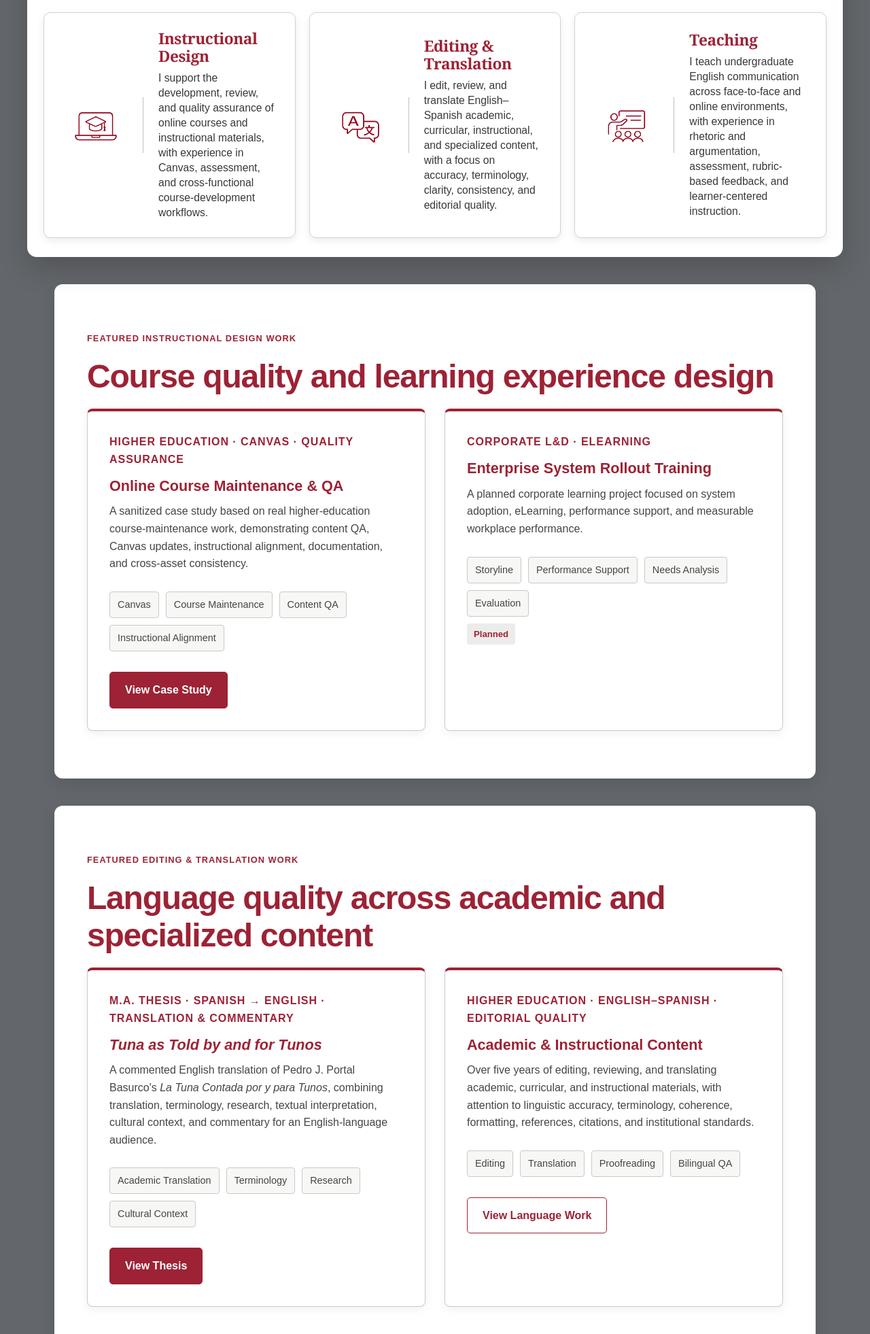
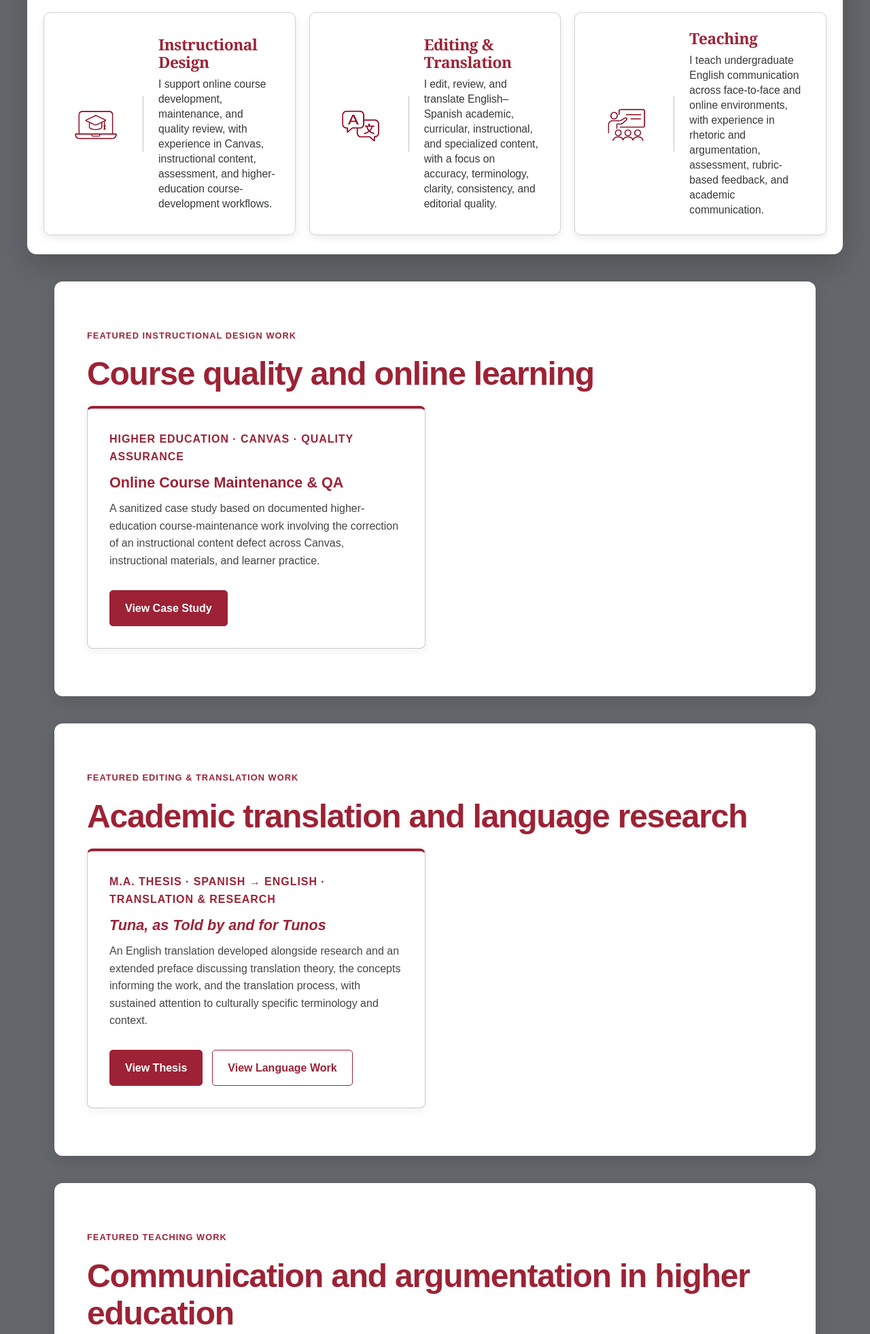
Before and after one commit to orojas-services/orojas-services.github.io, a plain HTML site: page index.html in a window 1280 px wide. Shown: the part 729-2691 px from the top of the page at 68% size. Drawn offline with Linux system fonts and the light colour scheme.

Commit message:
Revise index.html for improved content and layout
Updated content and structure for better clarity and accuracy.

```diff
--- a/index.html
+++ b/index.html
@@ -13,10 +13,11 @@
 
   <meta
     name="description"
-    content="Portfolio of Orlando A. Rojas Barbosa, MA — instructional content, editing and translation, and higher education professional."
+    content="Professional work of Orlando A. Rojas Barbosa, MA across instructional design, English–Spanish editing and translation, and higher-education teaching."
   >
 
   <link rel="stylesheet" href="styles.css">
+
   <link
     rel="icon"
     type="image/png"
@@ -39,11 +40,11 @@
       <a
         class="brand"
         href="index.html"
-        aria-label="Orlando Rojas home"
+        aria-label="Orlando A. Rojas Barbosa, MA home"
       >
         <img
           src="orlando-rojas-logo.png"
-          alt="Orlando Rojas — Editor, Translator, Educator"
+          alt="Orlando A. Rojas Barbosa, MA — Editor, Translator, Educator"
           class="brand-logo"
         >
       </a>
@@ -78,6 +79,7 @@
               ▾
             </span>
           </button>
+
 
           <div
             class="nav-dropdown-menu"
@@ -127,7 +129,9 @@
     <div class="home-panel">
 
 
-      <!-- HERO -->
+      <!-- =================================================
+           HERO
+           ================================================= -->
 
       <section class="portfolio-hero">
 
@@ -143,7 +147,6 @@
             English–Spanish editing and translation, and university
             teaching in higher education.
           </p>
-
 
         </div>
 
@@ -165,7 +168,7 @@
 
 
       <!-- =================================================
-           PROFESSIONAL PILLARS
+           PROFESSIONAL AREAS
            ================================================= -->
 
       <section
@@ -175,7 +178,7 @@
       >
 
 
-        <!-- Instructional Design -->
+        <!-- INSTRUCTIONAL DESIGN -->
 
         <a
           class="pillar-card"
@@ -202,9 +205,9 @@
             </h2>
 
             <p>
-  I support the development, review, and quality assurance of online courses
-  and instructional materials, with experience in Canvas, assessment, and
-  cross-functional course-development workflows.
+              I support online course development, maintenance, and quality
+              review, with experience in Canvas, instructional content,
+              assessment, and higher-education course-development workflows.
             </p>
 
           </div>
@@ -213,7 +216,7 @@
 
 
 
-        <!-- Editing & Translation -->
+        <!-- EDITING & TRANSLATION -->
 
         <a
           class="pillar-card"
@@ -241,9 +244,10 @@
             </h2>
 
             <p>
-  I edit, review, and translate English–Spanish academic, curricular,
-  instructional, and specialized content, with a focus on accuracy,
-  terminology, clarity, consistency, and editorial quality.
+              I edit, review, and translate English–Spanish academic,
+              curricular, instructional, and specialized content, with
+              a focus on accuracy, terminology, clarity, consistency,
+              and editorial quality.
             </p>
 
           </div>
@@ -252,7 +256,7 @@
 
 
 
-        <!-- Teaching -->
+        <!-- TEACHING -->
 
         <a
           class="pillar-card"
@@ -280,9 +284,10 @@
             </h2>
 
             <p>
-  I teach undergraduate English communication across face-to-face and online
-  environments, with experience in rhetoric and argumentation, assessment,
-  rubric-based feedback, and learner-centered instruction.
+              I teach undergraduate English communication across face-to-face
+              and online environments, with experience in rhetoric and
+              argumentation, assessment, rubric-based feedback, and
+              academic communication.
             </p>
 
           </div>
@@ -307,7 +312,7 @@
       </p>
 
       <h2>
-        Course quality and learning experience design
+        Course quality and online learning
       </h2>
 
 
@@ -324,21 +329,11 @@
           </h3>
 
           <p>
-            A sanitized case study based on real higher-education
-            course-maintenance work, demonstrating content QA,
-            Canvas updates, instructional alignment, documentation,
-            and cross-asset consistency.
+            A sanitized case study based on documented higher-education
+            course-maintenance work involving the correction of an
+            instructional content defect across Canvas, instructional
+            materials, and learner practice.
           </p>
-
-
-          <div class="tag-list">
-
-            <span class="tag">Canvas</span>
-            <span class="tag">Course Maintenance</span>
-            <span class="tag">Content QA</span>
-            <span class="tag">Instructional Alignment</span>
-
-          </div>
 
 
           <div class="button-row">
@@ -351,40 +346,6 @@
             </a>
 
           </div>
-
-        </article>
-
-
-        <article class="project-card">
-
-          <p class="project-meta">
-            Corporate L&D · eLearning
-          </p>
-
-          <h3>
-            Enterprise System Rollout Training
-          </h3>
-
-          <p>
-            A planned corporate learning project focused on
-            system adoption, eLearning, performance support,
-            and measurable workplace performance.
-          </p>
-
-
-          <div class="tag-list">
-
-            <span class="tag">Storyline</span>
-            <span class="tag">Performance Support</span>
-            <span class="tag">Needs Analysis</span>
-            <span class="tag">Evaluation</span>
-
-          </div>
-
-
-          <span class="project-status">
-            Planned
-          </span>
 
         </article>
 
@@ -405,52 +366,28 @@
       </p>
 
       <h2>
-        Language quality across academic and specialized content
+        Academic translation and language research
       </h2>
 
 
       <div class="project-grid">
 
-
-        <!-- THESIS -->
-
         <article class="project-card">
 
           <p class="project-meta">
-            M.A. Thesis · Spanish → English · Translation & Commentary
+            M.A. Thesis · Spanish → English · Translation & Research
           </p>
 
           <h3>
-            <em>Tuna as Told by and for Tunos</em>
+            <em>Tuna, as Told by and for Tunos</em>
           </h3>
 
           <p>
-            A commented English translation of Pedro J. Portal Basurco's
-            <em>La Tuna Contada por y para Tunos</em>, combining translation,
-            terminology, research, textual interpretation, cultural context,
-            and commentary for an English-language audience.
+            An English translation developed alongside research and an
+            extended preface discussing translation theory, the concepts
+            informing the work, and the translation process, with sustained
+            attention to culturally specific terminology and context.
           </p>
-
-
-          <div class="tag-list">
-
-            <span class="tag">
-              Academic Translation
-            </span>
-
-            <span class="tag">
-              Terminology
-            </span>
-
-            <span class="tag">
-              Research
-            </span>
-
-            <span class="tag">
-              Cultural Context
-            </span>
-
-          </div>
 
 
           <div class="button-row">
@@ -464,55 +401,6 @@
               View Thesis
             </a>
 
-          </div>
-
-        </article>
-
-
-
-        <!-- PROFESSIONAL LANGUAGE WORK -->
-
-        <article class="project-card">
-
-          <p class="project-meta">
-            Higher Education · English–Spanish · Editorial Quality
-          </p>
-
-          <h3>
-            Academic & Instructional Content
-          </h3>
-
-          <p>
-            Over five years of editing, reviewing, and translating
-            academic, curricular, and instructional materials, with
-            attention to linguistic accuracy, terminology, coherence,
-            formatting, references, citations, and institutional standards.
-          </p>
-
-
-          <div class="tag-list">
-
-            <span class="tag">
-              Editing
-            </span>
-
-            <span class="tag">
-              Translation
-            </span>
-
-            <span class="tag">
-              Proofreading
-            </span>
-
-            <span class="tag">
-              Bilingual QA
-            </span>
-
-          </div>
-
-
-          <div class="button-row">
-
             <a
               class="button button-secondary"
               href="langwork.html"
@@ -523,7 +411,6 @@
           </div>
 
         </article>
-
 
       </div>
 
@@ -542,14 +429,11 @@
       </p>
 
       <h2>
-        Communication, argumentation, and applied language learning
+        Communication and argumentation in higher education
       </h2>
 
 
       <div class="project-grid">
-
-
-        <!-- UNIVERSITY TEACHING -->
 
         <article class="project-card">
 
@@ -569,97 +453,18 @@
           </p>
 
 
-          <div class="tag-list">
-
-            <span class="tag">
-              Rhetoric
-            </span>
-
-            <span class="tag">
-              Argumentation
-            </span>
-
-            <span class="tag">
-              Assessment
-            </span>
-
-            <span class="tag">
-              Canvas
-            </span>
-
-          </div>
-
-
           <div class="button-row">
 
             <a
               class="button"
               href="teachingportfolio.html"
             >
-              View Teaching Portfolio
+              View Teaching Experience
             </a>
 
           </div>
 
         </article>
-
-
-
-        <!-- ADULT LANGUAGE INSTRUCTION -->
-
-        <article class="project-card">
-
-          <p class="project-meta">
-            Adult Learners · English & Spanish · Synchronous Online
-          </p>
-
-          <h3>
-            Adult Language Instruction
-          </h3>
-
-          <p>
-            Nearly 450 hours of synchronous English and Spanish
-            instruction for adult learners, including participants
-            in employer-sponsored corporate language programs,
-            with instruction adapted to different proficiency levels
-            and communication goals.
-          </p>
-
-
-          <div class="tag-list">
-
-            <span class="tag">
-              Adult Learners
-            </span>
-
-            <span class="tag">
-              Professional Communication
-            </span>
-
-            <span class="tag">
-              Role-Playing
-            </span>
-
-            <span class="tag">
-              Targeted Feedback
-            </span>
-
-          </div>
-
-
-          <div class="button-row">
-
-            <a
-              class="button button-secondary"
-              href="teachingportfolio.html"
-            >
-              Explore Teaching Work
-            </a>
-
-          </div>
-
-        </article>
-
 
       </div>
 
@@ -714,6 +519,8 @@
 
   </footer>
 
+
+
   <script>
     const servicesDropdown = document.querySelector(".nav-dropdown");
     const servicesButton = document.querySelector(".nav-dropdown-button");
@@ -744,6 +551,7 @@
     });
   </script>
 
+
 </body>
 
 </html>
```
Lines whose indentation alone changed are shown as unchanged.
